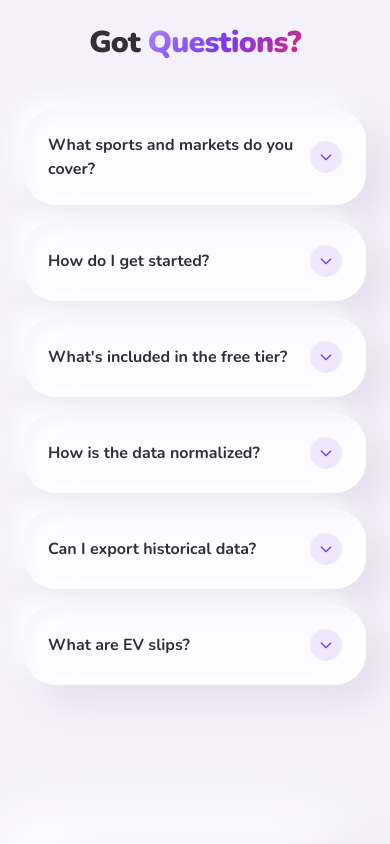
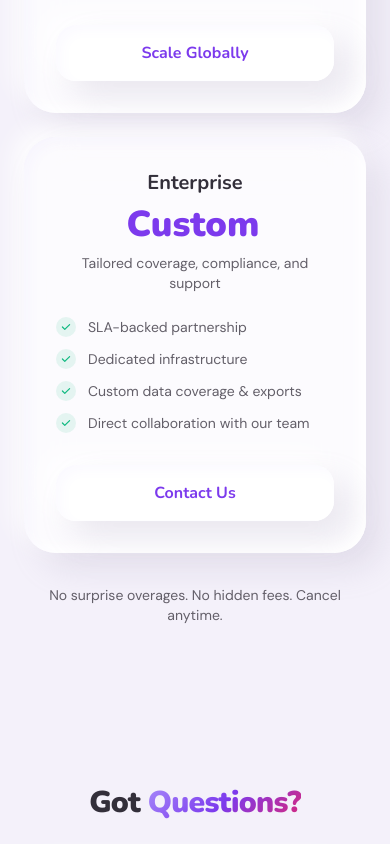
Before and after one commit to ovitalszn-cyber/new, a Next.js app: page / in a window 390 px wide. Shown: the part 9100-9944 px from the top of the page. Built offline with nearby package versions, Linux system fonts and the light colour scheme.

Commit message:
Remove SlipCard component and clean up pricing/FAQ

```diff
--- a/app/page.tsx
+++ b/app/page.tsx
@@ -61,7 +61,6 @@ function Navigation() {
           <a href="#features" className="text-[#635F69] hover:text-[#7C3AED] font-medium transition-colors">Features</a>
           <a href="#pricing" className="text-[#635F69] hover:text-[#7C3AED] font-medium transition-colors">Pricing</a>
           <a href="#faq" className="text-[#635F69] hover:text-[#7C3AED] font-medium transition-colors">FAQ</a>
-          <a href="/blog" className="text-[#635F69] hover:text-[#7C3AED] font-medium transition-colors">Blog</a>
         </div>
 
         {/* CTA Button */}
@@ -628,6 +627,20 @@ function PricingSection() {
       cta: 'Scale Globally',
       highlighted: false,
     },
+    {
+      name: 'Enterprise',
+      price: 'Custom',
+      period: '',
+      description: 'Tailored coverage, compliance, and support',
+      features: [
+        'SLA-backed partnership',
+        'Dedicated infrastructure',
+        'Custom data coverage & exports',
+        'Direct collaboration with our team'
+      ],
+      cta: 'Contact Us',
+      highlighted: false,
+    },
   ];
 
   return (
@@ -649,7 +662,7 @@ function PricingSection() {
         </div>
 
         {/* Pricing Cards */}
-        <div className="grid gap-6 grid-cols-2 lg:grid-cols-2 max-w-4xl mx-auto">
+        <div className="grid gap-6 sm:grid-cols-2 lg:grid-cols-3 xl:grid-cols-5">
           {plans.map((plan, index) => (
             <div
               key={index}
@@ -728,28 +741,24 @@ function FAQSection() {
 
   const faqs = [
     {
-      question: 'What sports and markets do you cover?',
-      answer: 'We cover all major US sports (NFL, NBA, MLB, NHL, NCAA) plus soccer, tennis, UFC, and more. Each sport includes moneylines, spreads, totals, and player props. We integrate 29+ sportsbooks including Pinnacle, FanDuel, DraftKings, PrizePicks, Underdog, Bet365, and 1xBet.',
+      question: 'How does the unified v5 endpoint work?',
+      answer: 'One call to /v5/event/{id} returns all 29+ sportsbooks, player props, consensus fair odds (vig-removed), and EV slip candidates. We handle event matching, vig removal, and EV calculation automatically. No more calling 10+ APIs and stitching data together.',
     },
     {
-      question: 'How do I get started?',
-      answer: 'Sign up for the waitlist to get early access. Once approved, you\'ll receive an API key and can start making requests immediately. We provide quick-start examples in Bash, Python, and JavaScript to help you integrate in minutes.',
+      question: 'What is "canonical event matching"?',
+      answer: 'We automatically match events across all sources using a 3-stage pipeline: exact match → normalized tokens → fuzzy matching. This means "LAL", "Lakers", and "Los Angeles Lakers" all resolve to the same canonical event. You never have to write matching logic.',
     },
     {
-      question: 'What\'s included in the free tier?',
-      answer: 'The free tier includes 1,000 API requests per day, access to all integrated sportsbooks, and all sports and market types including player props. It\'s perfect for prototyping and testing your ideas before scaling up.',
+      question: 'How do you calculate consensus fair odds?',
+      answer: 'We remove vig from sharp books (Pinnacle, Novig) and compute a weighted consensus. Sharp books get higher weight (1.0), soft books get lower weight (0.3-0.8). The result is true probability, not inflated house odds.',
     },
     {
-      question: 'How is the data normalized?',
-      answer: 'We automatically match events across all sportsbooks so you don\'t have to. "LAL", "Lakers", and "Los Angeles Lakers" all resolve to the same event. Player names, team names, and stat types are all normalized to a consistent format.',
+      question: 'What is the EV engine and how does it work?',
+      answer: 'Our built-in EV engine compares soft book odds (FanDuel, DraftKings, PrizePicks) against consensus fair odds to find +EV opportunities. It includes correlation guards to prevent same-game parlays and generates 1-3 leg slip candidates automatically.',
     },
     {
-      question: 'Can I export historical data?',
-      answer: 'Yes! Starter tier and above includes access to historical odds data. Developer and Pro tiers include our export engine, which lets you download up to 10k-100k rows per day in CSV or JSON format for backtesting and analysis.',
-    },
-    {
-      question: 'What are EV slips?',
-      answer: 'EV (Expected Value) slips are betting opportunities where the odds offered by a sportsbook are better than the true probability suggests. Our API calculates EV automatically by comparing soft book odds against sharp book consensus lines.',
+      question: 'How fast is the API with 29 concurrent sources?',
+      answer: 'Sub-2 seconds. We fetch all sources concurrently using async I/O and cache hot data in Redis with TTL invalidation. Even with 29 books, responses are fast enough for real-time applications.',
     },
   ];
 
--- a/components/SlipCard.tsx
+++ /dev/null
@@ -1,131 +0,0 @@
-'use client';
-
-import type { Slip, Leg } from '@/app/dashboard/page';
-import { formatTime } from '@/lib/utils';
-
-interface SlipCardProps {
-  slip: Slip;
-}
-
-export default function SlipCard({ slip }: SlipCardProps) {
-  const evColor = slip.total_expected_value_percent >= 10
-    ? 'text-green-400'
-    : slip.total_expected_value_percent >= 5
-    ? 'text-yellow-400'
-    : 'text-purple-400';
-
-  const isMixedSports = slip.sport.includes(',');
-
-  return (
-    <div className="bg-slate-800/60 backdrop-blur-sm rounded-xl border border-purple-800/30 p-6 hover:border-purple-600/50 transition-all shadow-lg hover:shadow-purple-900/20">
-      {/* Header */}
-      <div className="flex items-center justify-between mb-4">
-        <div className="flex items-center gap-3">
-          <div className={`w-12 h-12 rounded-lg flex items-center justify-center font-bold text-white ${
-            isMixedSports
-              ? 'bg-gradient-to-br from-purple-500 via-pink-500 to-orange-500'
-              : 'bg-gradient-to-br from-purple-500 to-pink-500'
-          }`}>
-            {slip.num_legs}
-          </div>
-          <div>
-            <div className="text-white font-semibold">
-              {isMixedSports ? 'Mixed Sports' : slip.sport.replace('_', ' ').toUpperCase()}
-            </div>
-            <div className="text-purple-300 text-sm">
-              {slip.num_legs} Pick {slip.num_legs === 2 ? 'Power' : slip.num_legs === 3 ? 'Flex' : 'Mega'}
-            </div>
-          </div>
-        </div>
-        <div className="text-right">
-          <div className={`text-3xl font-bold ${evColor}`}>
-            {slip.total_expected_value_percent.toFixed(1)}% EV
-          </div>
-          <div className="text-purple-300 text-sm mt-1">
-            {slip.payout_multiplier}x Payout
-          </div>
-        </div>
-      </div>
-
-      {/* Payout Info */}
-      <div className="mb-4 p-3 bg-slate-900/50 rounded-lg border border-purple-800/20">
-        <div className="flex items-center justify-between text-sm">
-          <span className="text-purple-300">Win Probability:</span>
-          <span className="text-white font-semibold">
-            {(slip.sharp_parlay_probability * 100).toFixed(1)}%
-          </span>
-        </div>
-        <div className="flex items-center justify-between text-sm mt-2">
-          <span className="text-purple-300">Example: Bet $10 →</span>
-          <span className="text-green-400 font-bold">
-            Win ${(10 * slip.payout_multiplier).toFixed(0)}
-          </span>
-        </div>
-      </div>
-
-      {/* Legs */}
-      <div className="space-y-3">
-        {slip.legs.map((leg: Leg, index: number) => (
-          <LegItem key={index} leg={leg} index={index + 1} />
-        ))}
-      </div>
-
-      {/* Footer */}
-      <div className="mt-4 pt-4 border-t border-purple-800/30 flex items-center justify-between text-xs text-purple-400">
-        <span>{slip.soft_bookmaker_key.toUpperCase()}</span>
-        <span>{formatTime(slip.timestamp)}</span>
-      </div>
-    </div>
-  );
-}
-
-function LegItem({ leg, index }: { leg: Leg; index: number }) {
-  const sportIcon = (sport: string) => {
-    if (sport.includes('basketball')) return '🏀';
-    if (sport.includes('football')) return '🏈';
-    if (sport.includes('hockey')) return '🏒';
-    if (sport.includes('baseball')) return '⚾';
-    return '🎯';
-  };
-
-  return (
-    <div className="bg-slate-900/40 rounded-lg p-3 border border-purple-800/20">
-      <div className="flex items-start justify-between gap-3">
-        <div className="flex-1">
-          <div className="flex items-center gap-2 mb-1">
-            <span className="text-lg">{sportIcon(leg.sport)}</span>
-            <span className="text-white font-semibold text-sm">
-              {leg.player_info?.player || 'Unknown Player'}
-            </span>
-            {leg.player_info?.team && (
-              <span className="text-purple-300 text-xs">
-                ({leg.player_info.team})
-              </span>
-            )}
-          </div>
-
-          <div className="text-purple-200 text-sm mb-2">
-            {leg.outcome_description}
-          </div>
-
-          <div className="text-xs text-purple-400 mb-1">
-            {leg.match_title}
-          </div>
-
-          <div className="text-xs text-purple-500">
-            {formatTime(leg.commence_time)}
-          </div>
-        </div>
-
-        <div className="text-right">
-          <div className="text-white font-semibold">
-            {leg.soft_book_odds.toFixed(2)}x
-          </div>
-          <div className="text-green-400 text-xs">
-            {leg.expected_value_percent.toFixed(1)}% EV
-          </div>
-        </div>
-      </div>
-    </div>
-  );
-}
```
